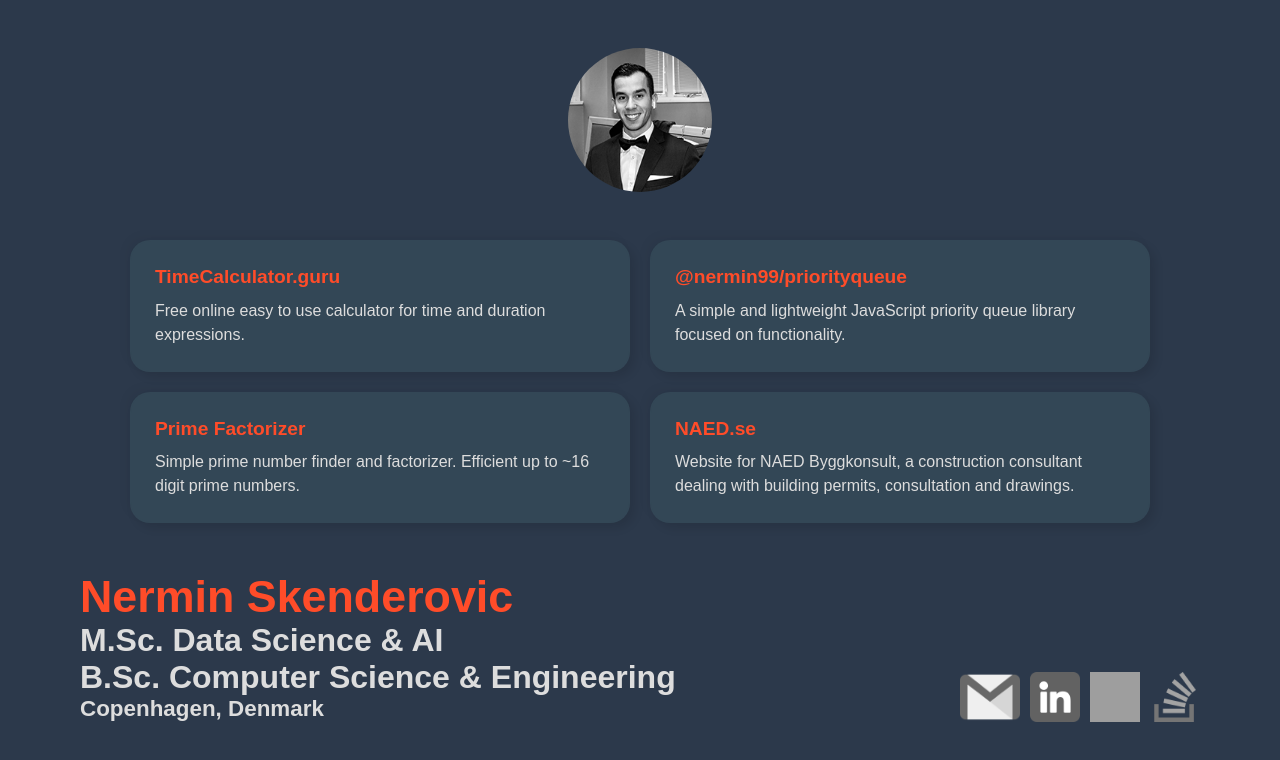
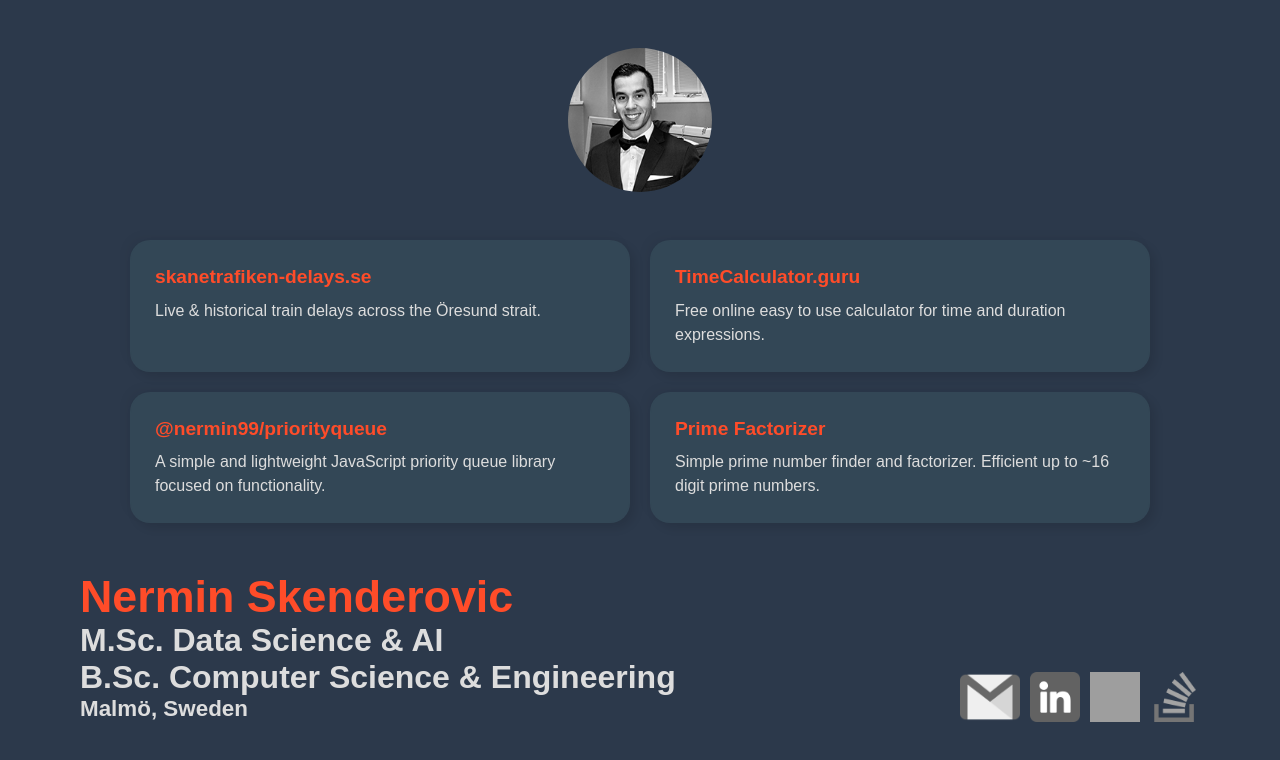
Before and after one commit to nermin99/nermin.skenderovic.se, a Next.js app: page / in a window 1280 px wide. Shown: the top 760 px of the page. Built offline with nearby package versions, Linux system fonts and the light colour scheme; grey boxes are pictures that could not be loaded; a web font is replaced by a local one.

Commit message:
Update projects

```diff
--- a/pages/index.tsx
+++ b/pages/index.tsx
@@ -26,9 +26,14 @@ const Home: NextPage = () => {
         <div className={styles.grid_container}>
           {/* <h1 className={`${styles.title} ${styles.grid_item_1}`}>Projects:</h1> */}
           <Card
+            title="skanetrafiken-delays.se"
+            description="Live & historical train delays across the Öresund strait."
+            link="https://skanetrafiken-delays.se"
+          />
+          <Card
             title="TimeCalculator.guru"
             description="Free online easy to use calculator for time and duration expressions."
-            link="https://nermin99.github.io/timecalculator/"
+            link="https://timecalculator.guru/"
           />
           <Card
             title="@nermin99/priorityqueue"
@@ -40,11 +45,6 @@ const Home: NextPage = () => {
             description="Simple prime number finder and factorizer. Efficient up to ~16 digit prime numbers."
             link="https://nermin99.github.io/prime-factorizer/"
           />
-          <Card
-            title="NAED.se"
-            description="Website for NAED Byggkonsult, a construction consultant dealing with building permits, consultation and drawings."
-            link="https://github.com/nermin99/naed.se"
-          />
         </div>
       </main>
 
@@ -53,7 +53,7 @@ const Home: NextPage = () => {
           <h1 title="Ninja">Nermin Skenderovic</h1>
           <h2>M.Sc. Data Science & AI</h2>
           <h2>B.Sc. Computer Science & Engineering</h2>
-          <h3>Copenhagen, Denmark</h3>
+          <h3>Malmö, Sweden</h3>
         </div>
 
         <div className={styles.social_links}>
```
